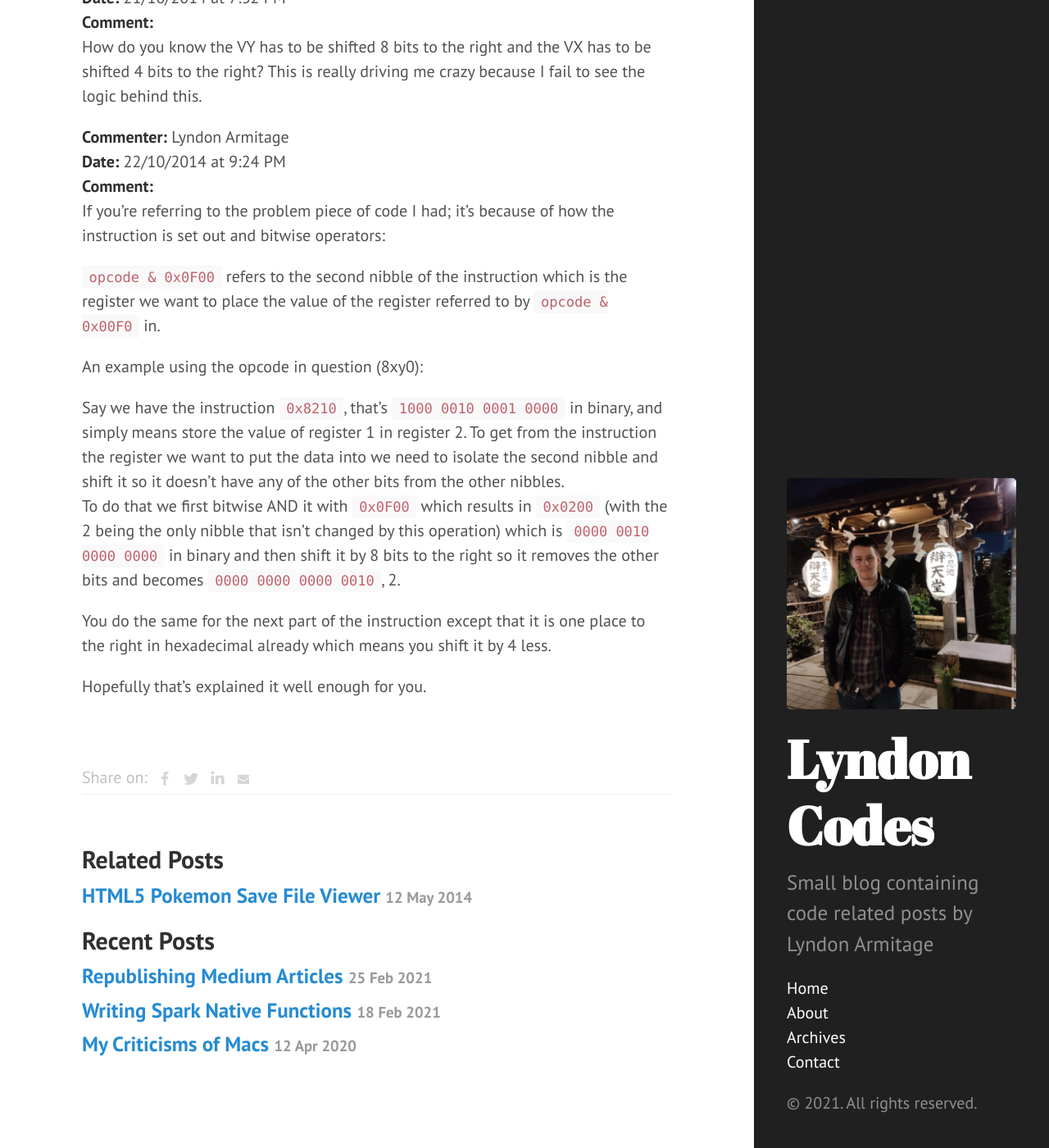
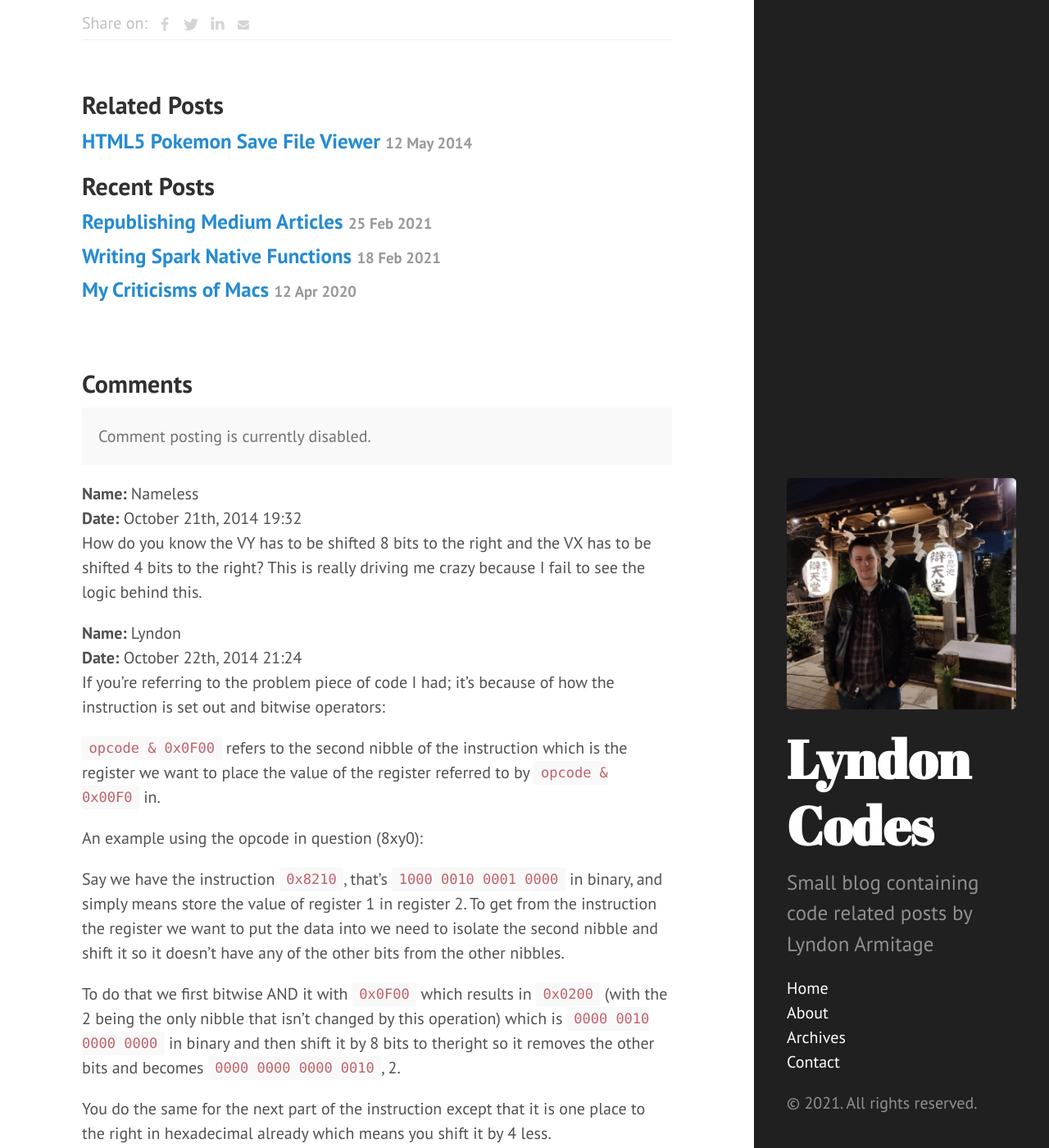
Before and after one commit to LyndonArmitage/lyndonarmitage.github.io, a Jekyll site: the page built from _posts/2014-08-13-chip-8-emulator.md, in a window 1280 px wide and 1400 px high, scrolled down 6445 px. Shown: the whole window at 82% size. Built offline with Jekyll 4.4.1, drawn with Linux system fonts in a browser that asks for light colours; nearby versions of some CDN libraries; some of the changed text lies outside the part shown.

Commit message:
Initial comments code

```diff
--- a/_config.yml
+++ b/_config.yml
@@ -12,6 +12,8 @@ description:      'Small blog containing code related posts by Lyndon Armitage'
 url:              https://lyndon.codes
 lang:             en_GB
 exclude:          ["_config.yml", "README.md", "CNAME", "serve.sh", "Gemfile", "Gemfile.lock"]
+comments_url:     'http://ubunutu.lyndon.codes/v2/entry/LyndonArmitage/lyndonarmitage.github.io/master/comments'
+enable_comments:  false
 
 author:
   name:           'Lyndon Armitage'
@@ -19,6 +21,7 @@ author:
   twitter:        https://twitter.com/LyndonArmitage
   github:         https://github.com/LyndonArmitage
   linkedin:       https://www.linkedin.com/in/lyndonarmitage
+  mastodon:       https://fosstodon.org/@lyndon
 
 paginate:         5
 
@@ -34,6 +37,7 @@ social:
     - https://twitter.com/LyndonArmitage
     - https://github.com/LyndonArmitage
     - https://www.linkedin.com/in/lyndonarmitage
+    - https://fosstodon.org/@lyndon
 twitter:
   username: LyndonArmitage
   card: summary
--- /dev/null
+++ b/_includes/comments.html
@@ -0,0 +1,61 @@
+{% assign slug = include.slug %}
+<div class="comments">
+  <h2>Comments</h2>
+
+  {% if site.comments_url and site.enable_comments %}
+  <div class="add-comment">
+    <form action="{{ site.comments_url | strip }}" method="post">
+      <fieldset>
+        <legend>Leave a comment</legend>
+        <input name="options[slug]" type="hidden" value="{{ slug }}">
+        <label style='display: block'>
+          Display Name:
+          <input required type="text" name="fields[name]" placeholder="John Smith" style='width:100%'/>
+        </label>
+        <label style='display: block'>
+          Email:
+          <input type="text" name="fields[email]" placeholder="john.smith@gmail.com" style='width:100%'/>
+        </label>
+        <label style='display: block'>
+          URL (Optional):
+          <input type="text" name="fields[url]" placeholder="https://example.com/" style='width:100%'/>
+        </label>
+        <label>
+        Comment:
+          <textarea required minlength="15" spellcheck maxlength="10000" cols="120" rows="5" name="fields[message]" placeholder="Comment body goes here. Markdown is supported." ></textarea>
+        </label>
+        <button type="submit" onclick='alert("Submitted Comment, will take time to moderate.");'>Submit Comment</button>
+      </fieldset>
+    </form>
+  </div>
+  {% else %}
+  <p class="message">Comment posting is currently disabled.</p>
+  {% endif %}
+
+  <div class="existing-comments">
+    {% if site.data.comments[slug] %}
+      {% assign comments = site.data.comments[slug]| sort %}
+      {% for commentEntry in comments %}
+        {% assign comment = commentEntry[1]%}
+        {% assign email = comment.email %}
+        {% assign name = comment.name %}
+        {% assign url = comment.url %}
+        {% assign date = comment.date %}
+        {% assign message = comment.message %}
+        {% assign uid = comment._id %}
+        <div class="comment" id="{{ uid }}">
+          <div class="author">
+            <b>Name: </b> <span>{{ name | strip_html }}</span><br />
+            <b>Date:</b> <span>{{date | date: "%B %eth, %Y %H:%M"}}</span>
+          </div>
+          <div class="comment-content">
+            {{message | strip_html | markdownify}}
+          </div>
+        </div>
+      {% endfor %}
+    {% else %}
+    <p>No existing comments.</p>
+    {% endif %}
+  </div>
+
+</div>
--- a/_layouts/post.html
+++ b/_layouts/post.html
@@ -66,3 +66,5 @@ layout: default
     {% endfor %}
   </ul>
 </div>
+
+{% include comments.html slug=page.slug %}
--- a/_posts/2014-08-13-chip-8-emulator.md
+++ b/_posts/2014-08-13-chip-8-emulator.md
@@ -298,38 +298,3 @@ this section to keep them all together and to add more if needed.
 <p class="message">
 Below are 2 comments from the original post that might be useful:
 </p>
-
-__Commenter:__ Nameless
-__Date:__ 21/10/2014 at 7:32 PM
-__Comment:__
-How do you know the VY has to be shifted 8 bits to the right and the VX has to
-be shifted 4 bits to the right? This is really driving me crazy because I fail
-to see the logic behind this.
-
-
-__Commenter:__ Lyndon Armitage
-__Date:__ 22/10/2014 at 9:24 PM
-__Comment:__
-If you’re referring to the problem piece of code I had; it’s because of how
-the instruction is set out and bitwise operators:
-
-`opcode & 0x0F00` refers to the second nibble of the instruction which is the
-register we want to place the value of the register referred to by
-`opcode & 0x00F0` in.
-
-An example using the opcode in question (8xy0):
-
-Say we have the instruction `0x8210`, that’s `1000 0010 0001 0000` in binary,
-and simply means store the value of register 1 in register 2.
-To get from the instruction the register we want to put the data into we need
-to isolate the second nibble and shift it so it doesn’t have any of the other
-bits from the other nibbles.
-To do that we first bitwise AND it with `0x0F00` which results in `0x0200`
-(with the 2 being the only nibble that isn’t changed by this operation)
-which is `0000 0010 0000 0000` in binary and then shift it by 8 bits to the
-right so it removes the other bits and becomes `0000 0000 0000 0010`, 2.
-
-You do the same for the next part of the instruction except that it is one place
-to the right in hexadecimal already which means you shift it by 4 less.
-
-Hopefully that’s explained it well enough for you.
```
Also changed, not shown: _data/comments/chip-8-emulator/entry-1413919920.json (added, +7 -0 lines), _data/comments/chip-8-emulator/entry-1414013040.json (added, +7 -0 lines).
